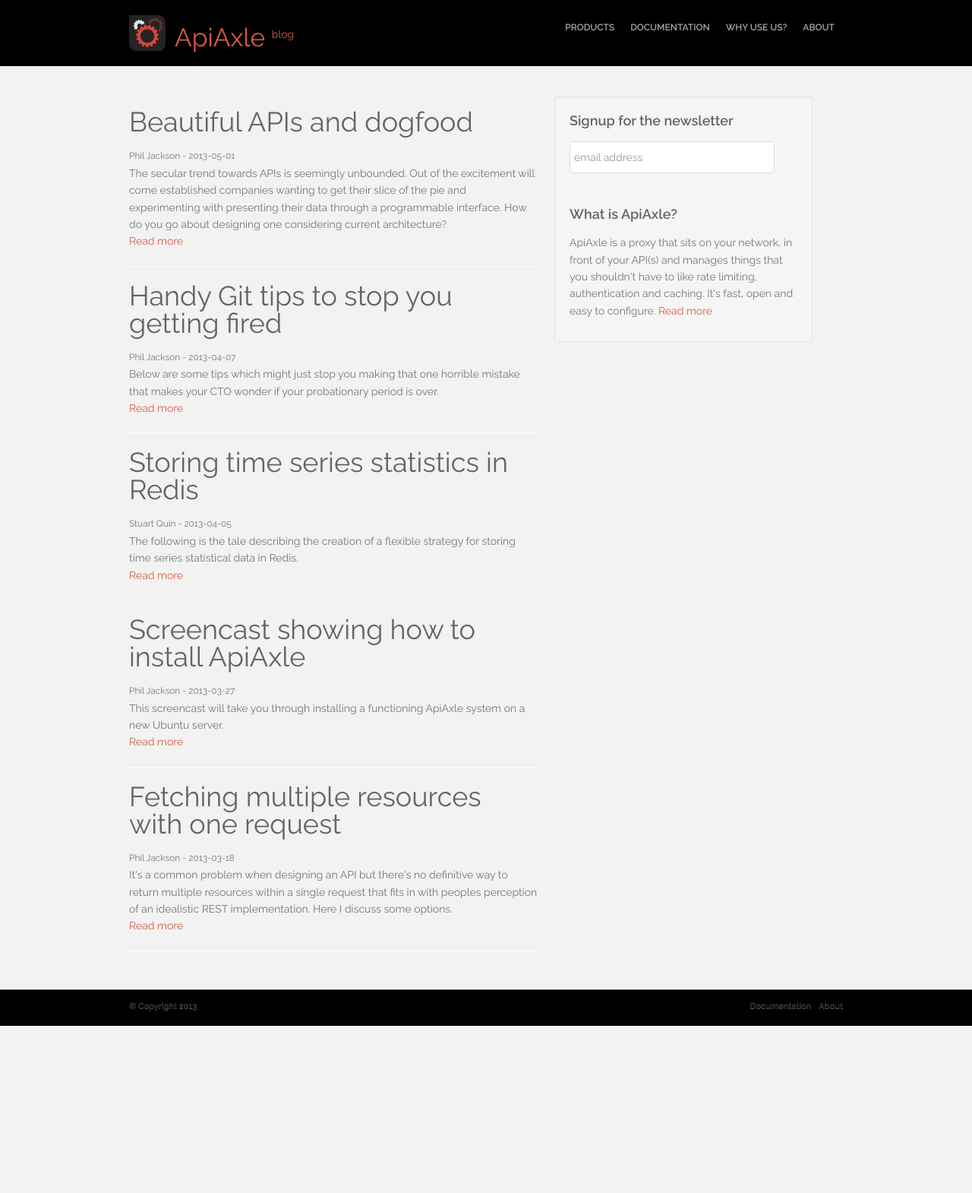
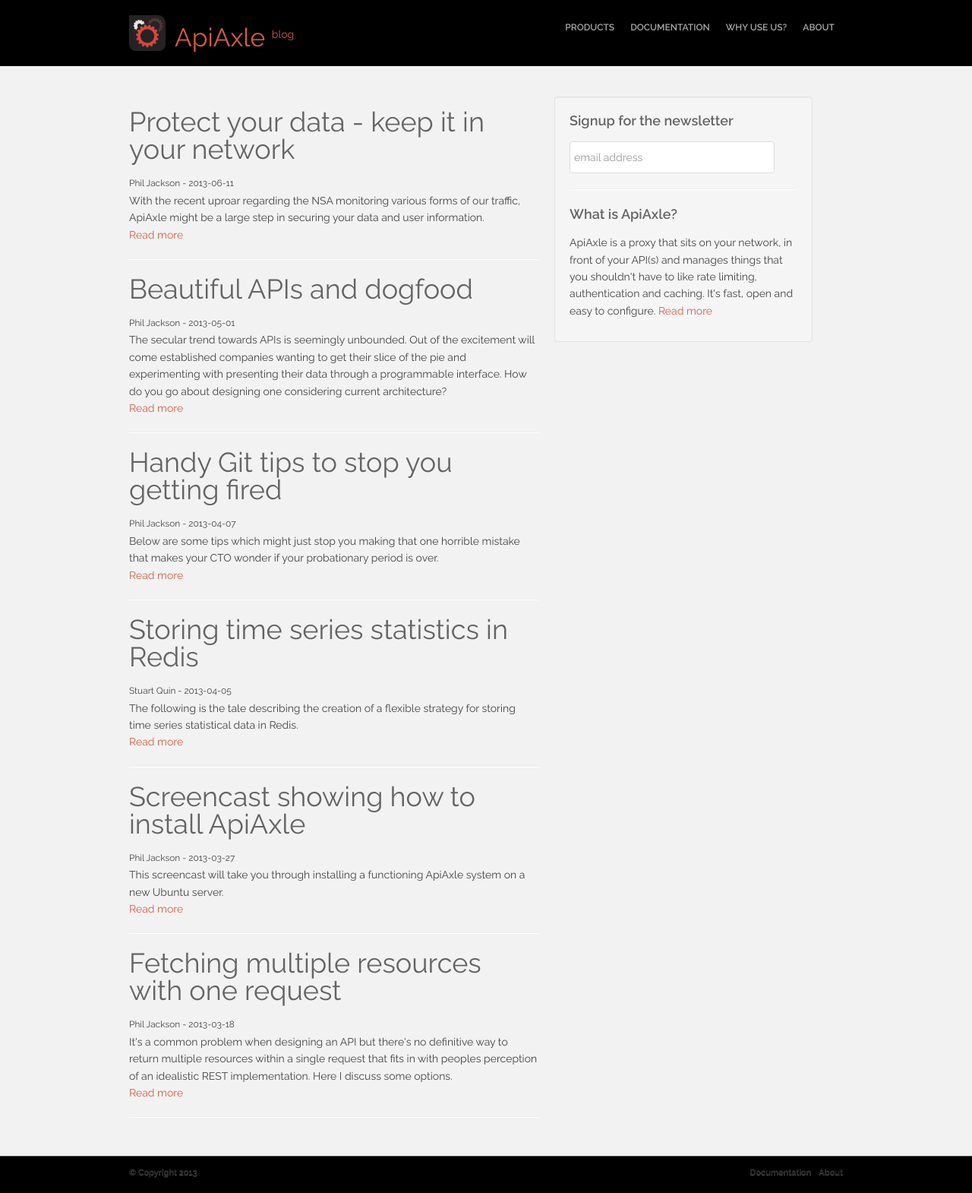
Before and after one commit to apiaxle/blog, a Jekyll site: the page built from index.html, in a window 1280 px wide. Shown: the whole page at 76% size. Built offline with Jekyll 4.4.1, drawn with Linux system fonts in a browser that asks for light colours; before the commit the page ends 1350 px from its top, so only the background shows below that; some of the changed lines change nothing that is shown.

Commit message:
Added protect post.

```diff
--- a/_config.yml
+++ b/_config.yml
@@ -2,7 +2,7 @@
 safe: true
 twitter: "https://twitter.com/#!/apiaxle"
 email: "phil@apiaxle.com"
-exclude: "node_modules"
+exclude: [ "node_modules" ]
 permalink: "/post/:title"
 description: "ApiAxle is a proxy that sits in front of your API(s) and manages things that you shouldn't have to like rate limiting, authentication and caching. It's fast, open and easy to configure."
 keywords: "3scale, api, open api, web service, web api, api management, infrastructure, api business, application programing interface, saas, web services, api security, api key, programmable web, api analytics, accelerate, distribution, data, content, services, free, enterprise, demo, sign-up, signup, plug&play, plug & play, developer portal, developer relations, mobile apps, developer apps, ipad, ipod, mashery alternative, apigee alternative, sonoa alternative, mashery, apigee, layer7, caching, request signing, xml, json, rate limiting, quotas"
--- /dev/null
+++ b/_posts/2013-06-11-protect-your-data.md
@@ -0,0 +1,49 @@
+---
+layout: post
+title: Protect your data - keep it in your network
+author: Phil Jackson
+description: |
+
+  With the recent uproar regarding the NSA monitoring various forms of
+  our traffic, ApiAxle might be a large step in securing your data and
+  user information.
+---
+
+<img src="/img/att.jpg"
+     title="You're being watched"
+     alt="Logo parody"
+     style="float:right;" />
+The recently exposed behaviour of the US government hardly needs to be
+re-hashed here; at one point every single link on the front page of
+Hacker News was pointing to content on the matter. It's a *massive*
+scandal and will have repercussions on how we do business over the
+internet from now on. There have been reports of people and companies
+moving their data from US soil, developers have released a plethora of
+tools to encrypt your data - from p2p traffic to your Gtalk
+correspondence to your browser bookmarks. Encouragingly, this has been
+taken very seriously indeed.
+
+If you maintain an API which exposes sensitive data - including your
+customer's names/email addresses and API keys - you should consider
+where exactly that data is travelling to and how much control you have
+over it. Do you actually control the user data? If you're using a
+cloud-based API management solution, then probably not. You can't
+possibly know whether or not an organisation/government is accessing
+that information. Bringing your API into your network will help you
+control that - it will be your lawyers who deal with data requests,
+it'll be your sysops who keep an eye on the network and everything
+accessing it.
+
+At no point does ApiAxle call home. Not even the enterprise dashboard
+offering that we have planned will be cloud-based. All of your data
+remains just that, yours. Installing ApiAxle is very easy to do, you
+can be up and running in 20 minutes for which you'll get the things
+you would expect from an API proxy like rate limiting, authentication,
+key and keyring management. Our API will give you advanced statistics
+that let you see what's happening on your API in real-time or over the
+span of a couple of years.
+
+So have a peek at our
+[product overview](http://apiaxle.com/products.html), install and
+enjoy knowing your API's data is only going to people to who you
+explicitly allow access.
--- a/css/style.css
+++ b/css/style.css
@@ -53,7 +53,7 @@
 body {
 	background: #f2f2f2;
 	font-size: 14px;
-	color: #767676;
+	color: #444;
 	font-weight: 400;
 	line-height: 1.6em;
 }
```
Also changed, not shown: img/att.jpg (added), 1 other file.
